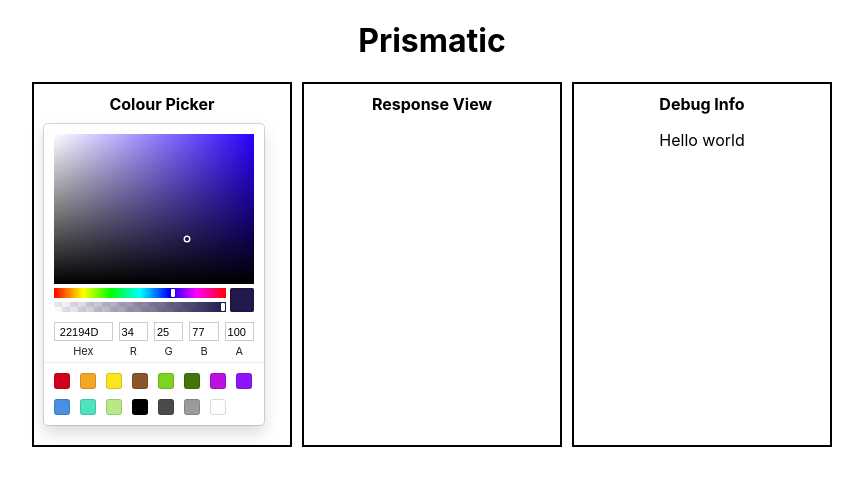
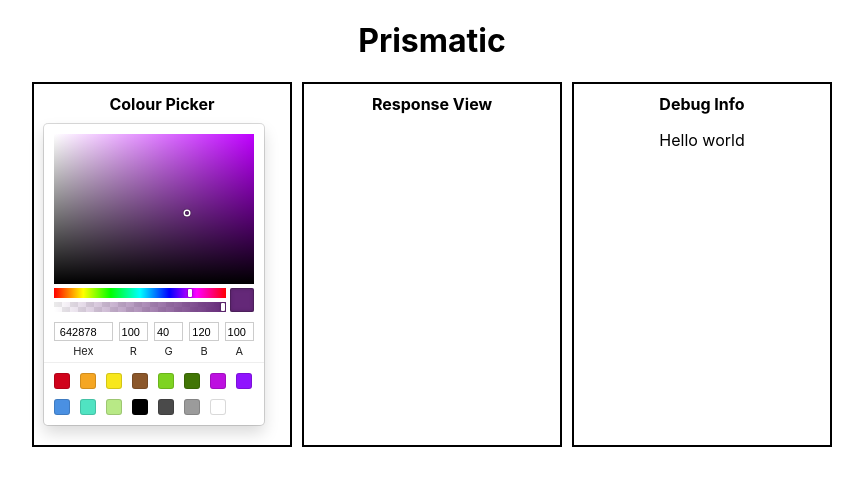
Before and after one commit to juniperab/prismatic, a React (Create React App) app: page / in a window 1280 px wide. Shown: the top 486 px of the page, without its empty margins (208-1071 px from the left). Built offline with nearby package versions, Linux system fonts and the light colour scheme.

Commit message:
Get the colour picker to update its state

```diff
--- a/src/App.tsx
+++ b/src/App.tsx
@@ -38,7 +38,6 @@ export function App() {
                 </Section>
                 <Section>
                     <SectionHeader>Response View</SectionHeader>
-
                 </Section>
                 <Section>
                     <SectionHeader>Debug Info</SectionHeader>
--- a/src/components/colour-picker/ColourPicker.tsx
+++ b/src/components/colour-picker/ColourPicker.tsx
@@ -1,4 +1,5 @@
-import { SketchPicker } from 'react-color'
+import React, { useState } from 'react';
+import {RGBColor, SketchPicker} from 'react-color'
 import styled from "styled-components";
 
 const Container = styled.div`
@@ -9,10 +10,13 @@ const Container = styled.div`
 `
 
 export function ColourPicker() {
+    const [ colour, setColour ] = useState({r: 100, g: 40, b: 120} as RGBColor)
     return (
         <Container>
-            <SketchPicker/>
+            <SketchPicker
+                color={colour}
+                onChange={color => setColour(color.rgb)}
+            />
         </Container>
     )
-
 }
```
Lines whose indentation alone changed are shown as unchanged.
